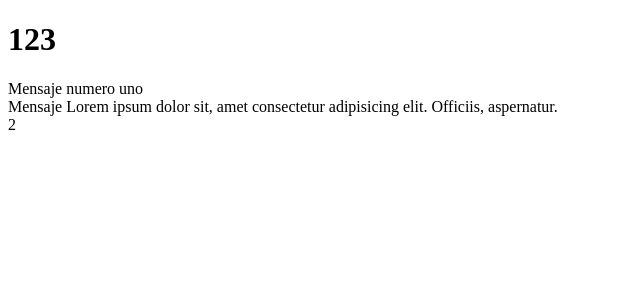
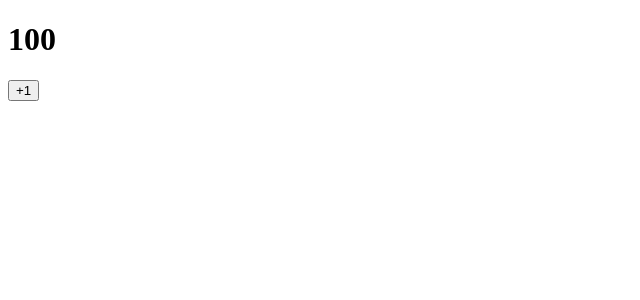
Before and after one commit to javiergp23/react_js_apps, a React (Vite) app in the folder counter-app/: page / in a window 1280 px wide. Shown: the top 300 px of the page, without its empty margins (0-640 px from the left). Built offline with nearby package versions, Linux system fonts and the light colour scheme.

Commit message:
UseState

```diff
--- a/counter-app/src/FirstApp.jsx
+++ b/counter-app/src/FirstApp.jsx
@@ -1,3 +1,4 @@
+import { useState } from "react"
 import { PropTypes } from "prop-types"
 // const newMessage = "Hola Mundo!";
 // const getResult = (a, b) => {
@@ -5,13 +6,16 @@ import { PropTypes } from "prop-types"
 // };
 
 export const FirstApp = ({ title, value }) => {
+    const [count, setCount] = useState(100);
 
+    const handleClick = () => {
+        // setCount(count + 1);
+        setCount( (c) => count + 1);
+    }
     return(
     <>
-        <h1>{value }</h1>
-        <div>Mensaje numero uno</div>
-        <div>Mensaje Lorem ipsum dolor sit, amet consectetur adipisicing elit. Officiis, aspernatur.</div>
-        <div>{ 1 + 1 }</div>
+        <h1>{count }</h1>
+        <button onClick={ handleClick}>+1</button>
     </>
     )
 }
```
